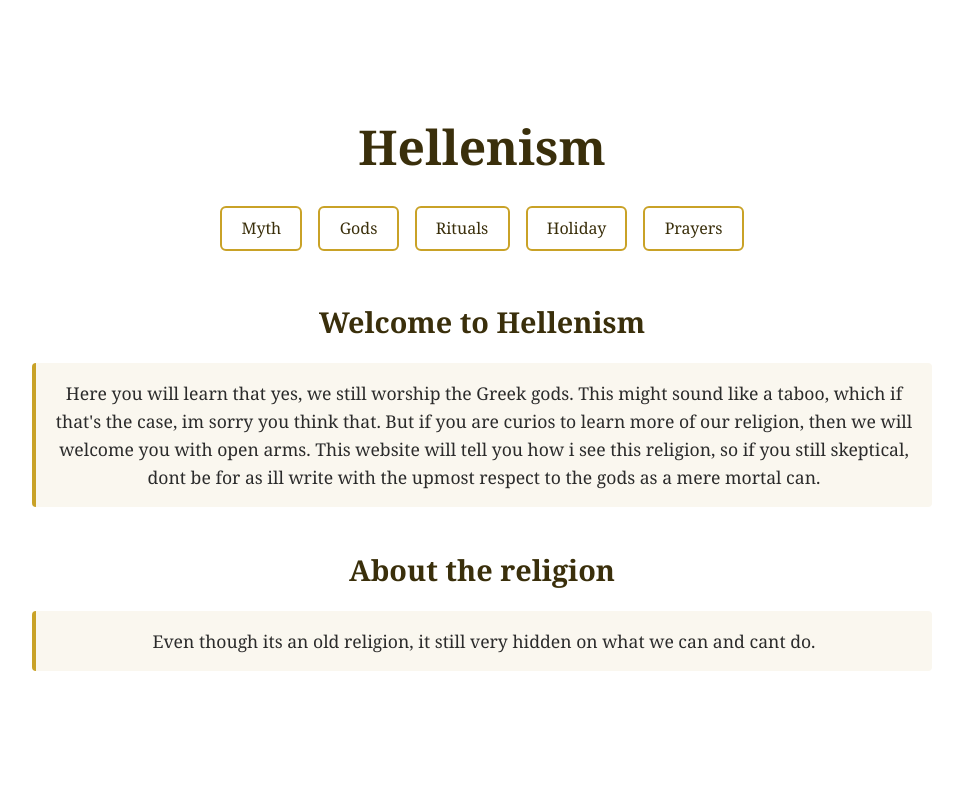
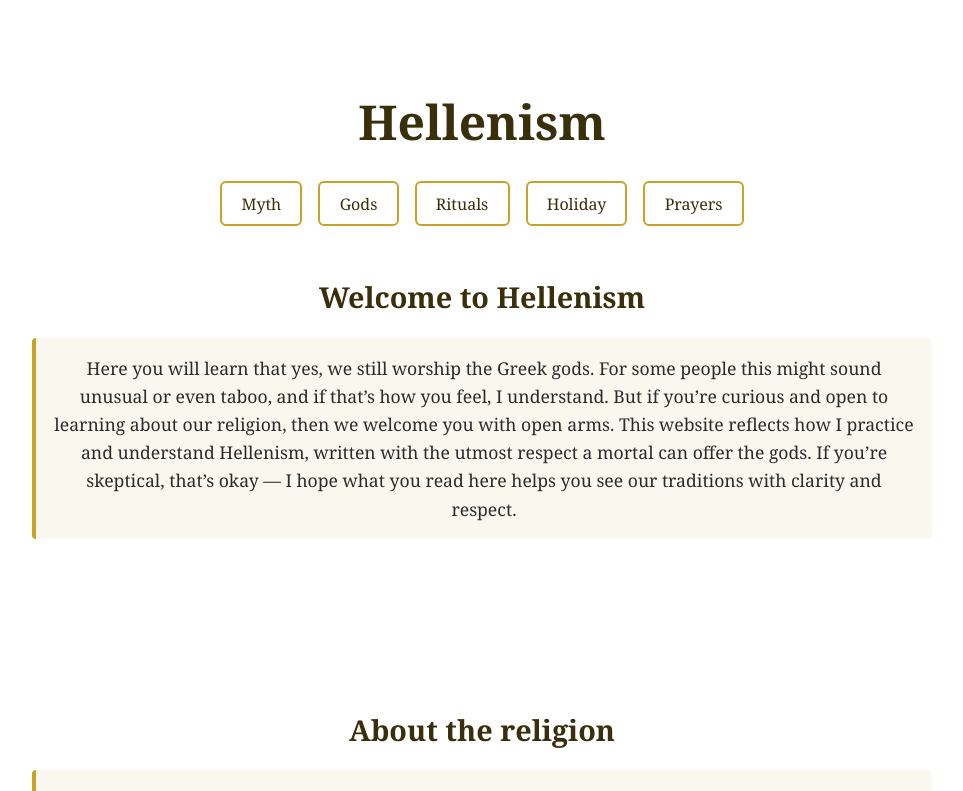
Before and after one commit to Spiderasasen/Hellenism-project, a React (Vite) app in the folder Hellenism/: page / in a window 1280 px wide. Shown: the top 791 px of the page, without its empty margins (158-1121 px from the left). Built offline with nearby package versions, Linux system fonts and the light colour scheme.

Commit message:
made better text

```diff
--- a/Hellenism/src/Page/Home.jsx
+++ b/Hellenism/src/Page/Home.jsx
@@ -21,9 +21,10 @@ function Home(){
                 <h3>Welcome to Hellenism</h3>
                 <p>
                     Here you will learn that yes, we still worship the Greek gods.
-                    This might sound like a taboo, which if that's the case, im sorry you think that.
-                    But if you are curios to learn more of our religion, then we will welcome you with open arms.
-                    This website will tell you how i see this religion, so if you still skeptical, dont be for as ill write with the upmost respect to the gods as a mere mortal can.
+                    For some people this might sound unusual or even taboo, and if that’s how you feel, I understand.
+                    But if you’re curious and open to learning about our religion, then we welcome you with open arms.
+                    This website reflects how I practice and understand Hellenism, written with the utmost respect a mortal can offer the gods.
+                    If you’re skeptical, that’s okay — I hope what you read here helps you see our traditions with clarity and respect.
                 </p>
             </div>
 
@@ -31,7 +32,9 @@ function Home(){
             <div className="section">
                 <h3>About the religion</h3>
                 <p>
-                    Even though its an old religion, it still very hidden on what we can and cant do.
+                    Hellenism is the modern practice of the ancient Greek religion.
+                    Even though its roots go back thousands of years, the way we practice today is shaped by both tradition and the reality of living in the modern world. Much of the original religion was lost, scattered, or filtered through outside perspectives, so modern practitioners often rebuild our understanding through surviving texts, archaeology, philosophy, and community experience.
+                    At its core, Hellenism is about honoring the gods with respect, living with virtue, and recognizing the presence of the divine in the world around us. There isn’t one single “correct” way to practice — different people emphasize mythology, philosophy, household worship, festivals, or personal devotion. What you’ll find here reflects how I understand and live this religion, based on study, experience, and sincere respect for the Theoi.
                 </p>
             </div>
         </div>
--- a/Hellenism/src/style/main.css
+++ b/Hellenism/src/style/main.css
@@ -42,7 +42,7 @@
 
 /* Section blocks */
 .section {
-    margin-bottom: 2.5rem;
+    margin-bottom: 10.5rem;
 }
 
 .section h3 {
```
